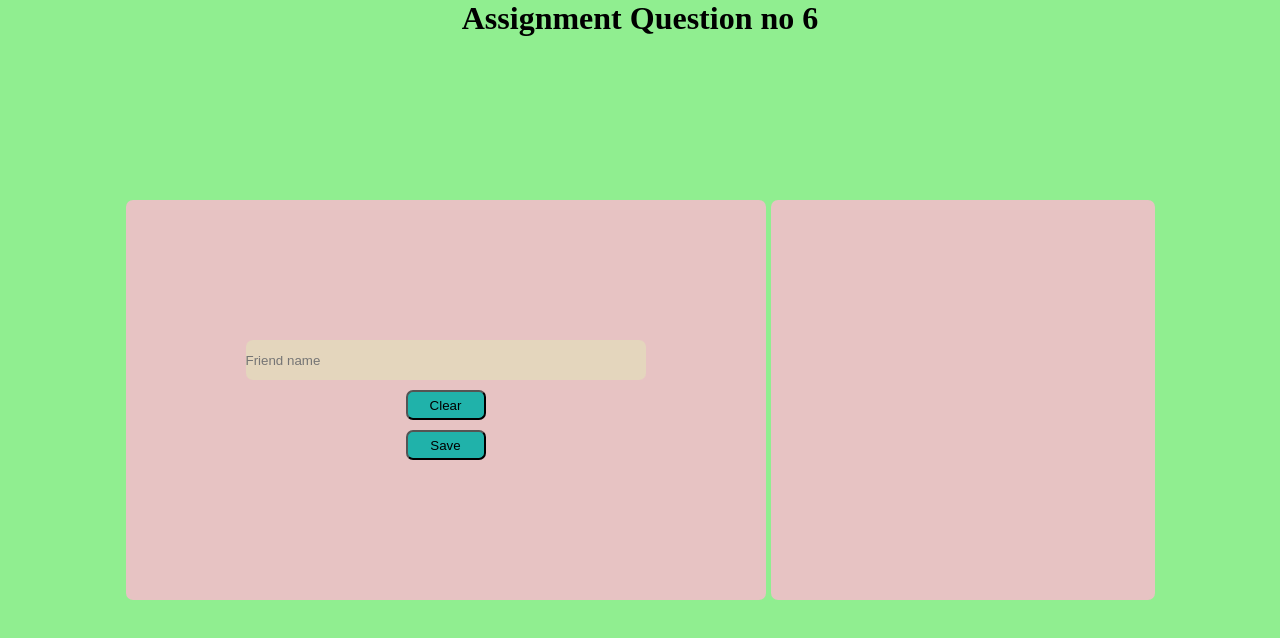
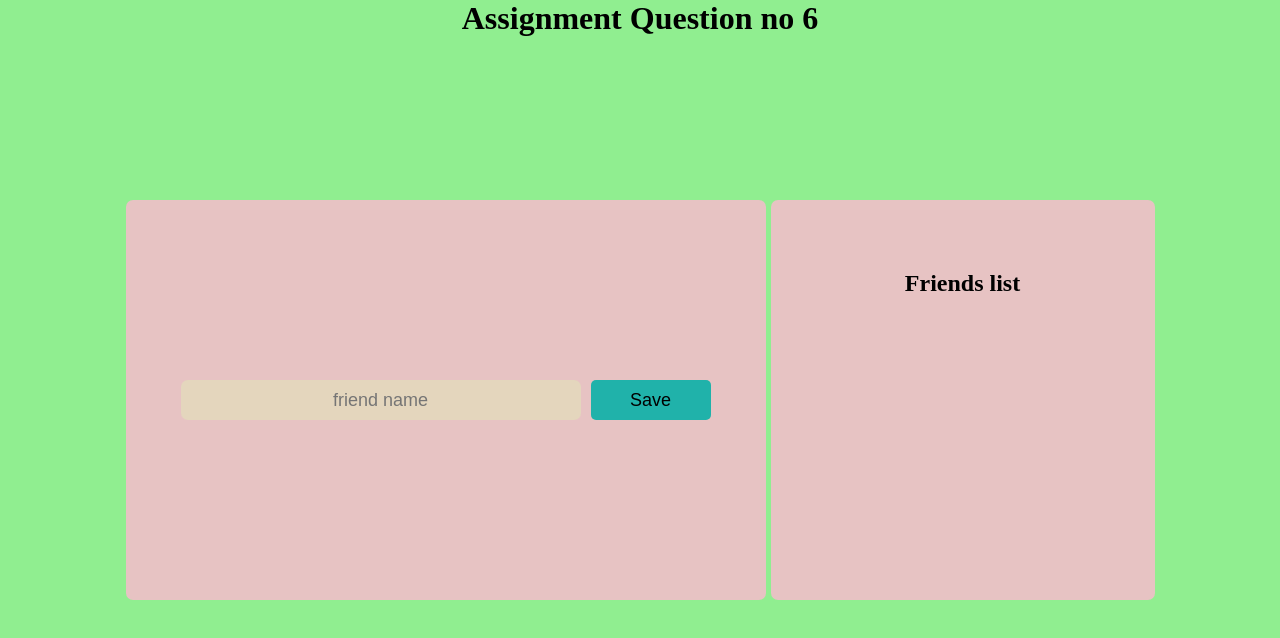
Before and after one commit to AboubakarArisar/MERN-00, a React (Vite) app in the folder AssignmentJs/Task/: page / in a window 1280 px wide. Shown: the top 638 px of the page. Built offline with nearby package versions, Linux system fonts and the light colour scheme.

Commit message:
Assignment done

```diff
--- a/AssignmentJs/Task/src/App.jsx
+++ b/AssignmentJs/Task/src/App.jsx
@@ -1,42 +1,36 @@
-import { useState } from 'react'
-
-import './App.css'
+import { useState } from 'react';
+import './App.css';
 
 function App() {
   const [friendName, setFriendName] = useState("");
   const [friendsList, setFriendsList] = useState([]);
 
-  const handleNameChange = (event) => {
-    setFriendName(event.target.value);
-  };
-
-  const handleAddFriend = () => {
-    if (friendName.trim() !== "") {
-      setFriendsList([...friendsList, friendName]);
-      setFriendName("");
-    }
-  };
-
-  const handleClearText = () => {
-    setFriendName("");
-  };
-
-
   return (
-    <>
     <div className="container">
       <h1>Assignment Question no 6</h1>
 
       <div className="box">
-          <input type="text"
-           placeholder="Friend name"
+        <form
+          onSubmit={function (event) {
+            event.preventDefault();
+            setFriendsList([...friendsList, friendName]);
+            setFriendName("");
+          }}
+        >
+          <input
+            type="text"
+            placeholder='friend name'
             value={friendName}
-           onChange={handleNameChange}/>
-          <button onClick={handleClearText}>Clear</button>
-          <button onClick={handleAddFriend}>Save</button>
+            onChange={function (event) {
+              setFriendName(event.target.value);
+            }}
+          />
+          <input id='button' type="submit" value="Save" />
+        </form>
 
       </div>
-        <div className="list">
+      <div className='list'>
+        <h2>Friends list</h2>
           <ul>
             {friendsList.map((friend, index) => (
               <li key={index}>{friend}</li>
@@ -44,8 +38,7 @@ function App() {
           </ul>
         </div>
     </div>
-    </>
-  )
+  );
 }
 
-export default App
+export default App;
--- a/AssignmentJs/Task/src/index.css
+++ b/AssignmentJs/Task/src/index.css
@@ -30,11 +30,14 @@ input {
   border: none;
   border-radius: 7px;
   background-color: rgb(228, 214, 189);
+  margin: 5px;
+  text-align: center;
+  font-size: 18px;
 }
-button {
-  width: 80px;
-  height: 30px;
-  border-radius: 7px;
+form #button {
+  width: 120px;
+  height: 40px;
+  border-radius: 5px;
   background-color: lightseagreen;
 }
 .list {
@@ -45,7 +48,13 @@ button {
   display: flex;
   justify-content: center;
   align-items: center;
+  flex-direction: column;
+  gap: 20px;
   border-radius: 7px;
+}
+.list h2 {
+  position: absolute;
+  top: 270px;
 }
 ul {
   list-style: none;
```
Lines whose indentation alone changed are shown as unchanged.
